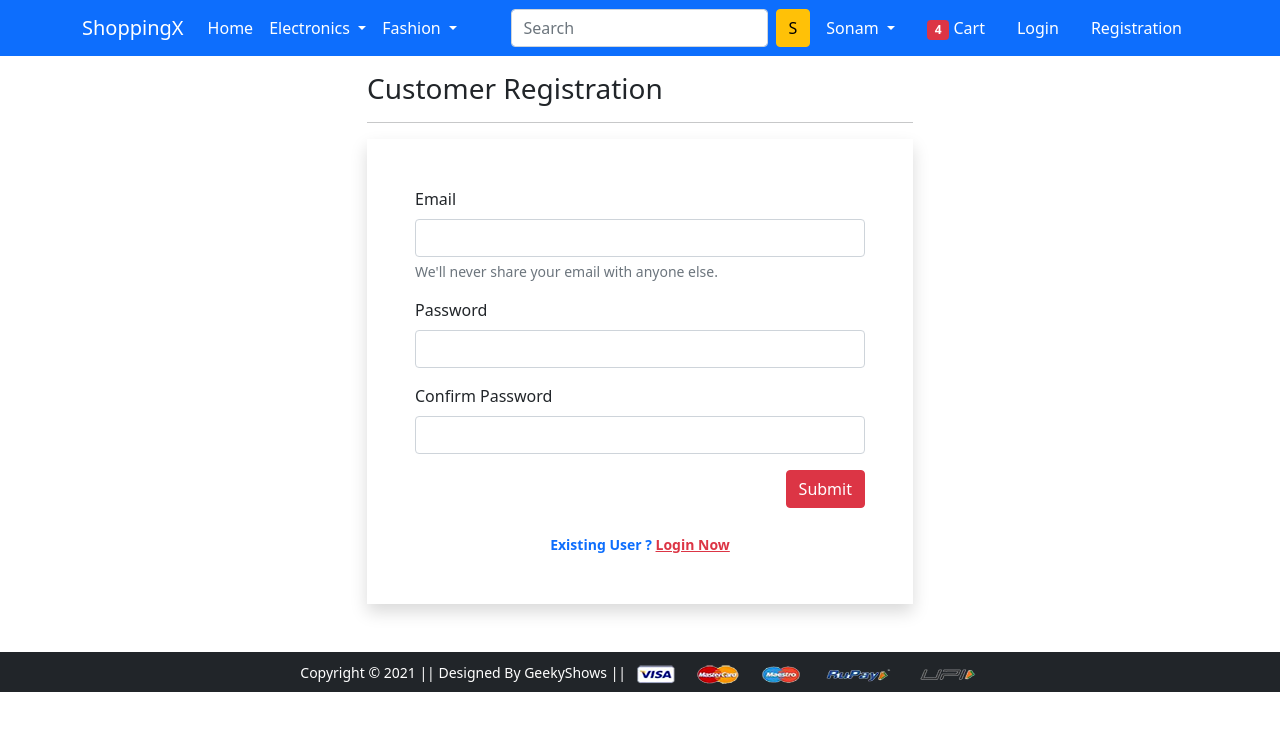
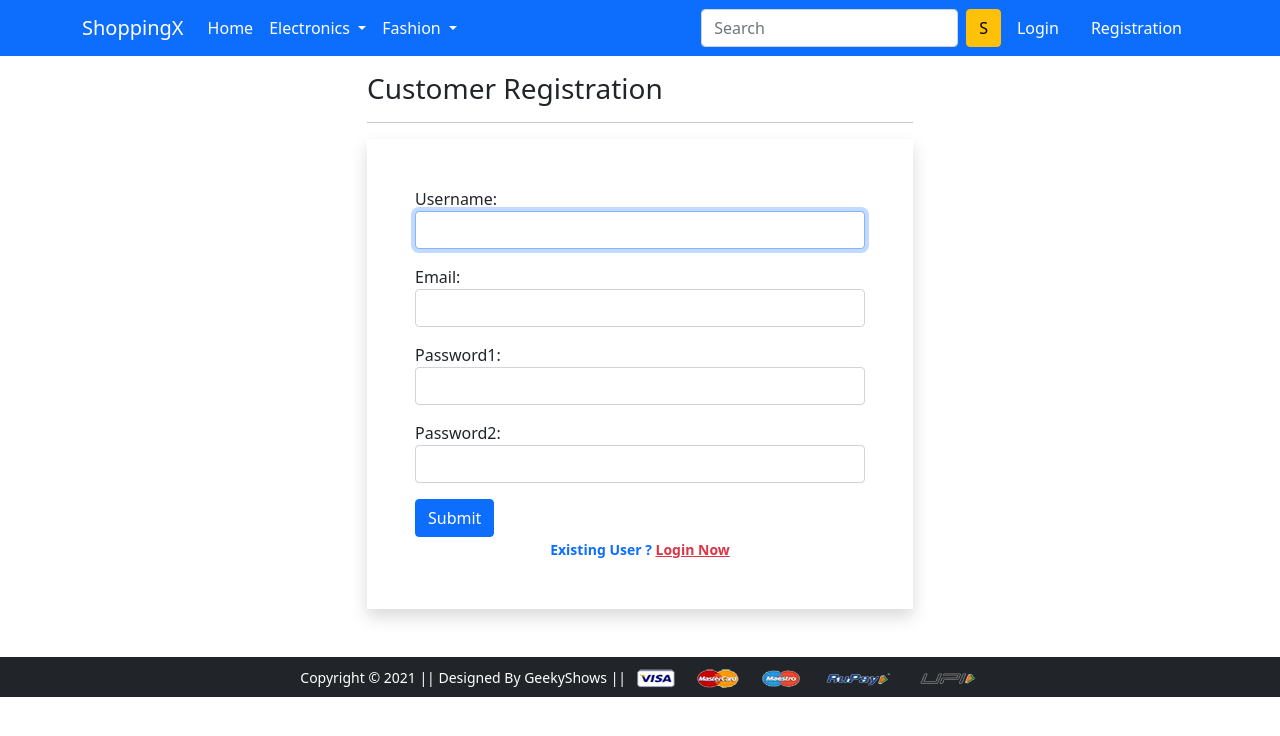
Before and after one commit to imgaurav02/shopon_with_auth, a Django app: page /registration/ in a window 1280 px wide. Shown: the top 736 px of the page. Run offline with Django 3.2, Linux system fonts and the light colour scheme; some libraries are stand-ins or nearby versions.

Commit message:
implimented login and registration of user using default authentication system and forms

```diff
--- /dev/null
+++ b/app/forms.py
@@ -0,0 +1,20 @@
+from django import forms
+from django.contrib.auth.forms import UserCreationForm,AuthenticationForm,UsernameField
+from django.contrib.auth.models import User
+from django.utils.translation import gettext,gettext_lazy as _
+
+
+class CustomerRegistrationForm(UserCreationForm):
+    password1 = forms.CharField(required=True,widget=forms.PasswordInput(attrs={'class':'form-control'}))
+    password2 = forms.CharField(required=True,widget=forms.PasswordInput(attrs={'class':'form-control'}))
+    email = forms.CharField(required=True,widget=forms.EmailInput(attrs={'class':'form-control'}))
+    class Meta:
+        model = User
+        fields = ['username','email','password1','password2']
+        labels = {'email':'Email','password1':'Password','password2':'Confirm Password(again)'}
+        widgets = {'username':forms.TextInput(attrs={'class':'form-control'})}
+
+
+class LoginForm(AuthenticationForm):
+    username = UsernameField(widget=forms.TextInput(attrs={'autofocus':True,'class':'form-control'}))
+    password = forms.CharField(label=_("Password"),strip=False,widget=forms.PasswordInput(attrs={'autocomplete':'current-password','class':'form-control'}))
--- a/app/templates/app/base.html
+++ b/app/templates/app/base.html
@@ -58,6 +58,7 @@
          </form>
          <div>
           <ul class="navbar-nav me-auto mb-2 mb-lg-0">
+          {% if request.user.is_authenticated %}
            <li class="nav-item dropdown mx-2">
               <a class="nav-link dropdown-toggle text-white" href="#" id="profileDropdown" role="button" data-bs-toggle="dropdown" aria-expanded="false">
                 Sonam
@@ -66,18 +67,21 @@
                 <li><a class="dropdown-item" href="{% url 'profile' %}">Profile</a></li>
                 <li><a class="dropdown-item" href="{% url 'orders' %}">Orders</a></li>
                 <li><a class="dropdown-item" href="{% url 'changepassword' %}">Change Password</a></li>
-                <li><a class="dropdown-item" href="#">Logout</a></li>
+                <li><a class="dropdown-item" href="{% url 'logout' %}">Logout</a></li>
               </ul>
             </li>
             <li class="nav-item mx-2">
              <a href="{% url 'add-to-cart' %}" class="nav-link text-white"><span class="badge bg-danger">4</span> Cart </a>
             </li>
+            {% else %}
             <li class="nav-item mx-2">
              <a href="{% url 'login' %}" class="nav-link text-white">Login</a>
             </li>
             <li class="nav-item mx-2">
              <a href="{% url 'customerregistration' %}" class="nav-link text-white">Registration</a>
             </li>
+
+            {% endif %}
           </ul>
          </div>
        </div>
--- a/app/templates/app/customerregistration.html
+++ b/app/templates/app/customerregistration.html
@@ -2,6 +2,11 @@
 {% load static %}
 {% block title %}Customer Registration{% endblock title %}
 {% block main-content %}
+
+{% if request.user.is_authenticated %}
+<h1>You are already Logged In!!</h1>
+
+{% else %}
 <div class="container">
  <div class="row my-3">
   <div class="col-sm-6 offset-sm-3">
@@ -9,32 +14,28 @@
    <hr>
 
    <form action="" method="post" novalidate class="shadow p-5">
-    <div class="mb-3">
-     <label for="inputEmail4" class="form-label">Email</label>
-     <input type="email" class="form-control" id="inputEmail4">
-     <div id="emailHelp" class="form-text">We'll never share your email with anyone else.</div>
+   {% if messages %}
+      {% for message in messages %}
+         <p {% if message.tags %} class="alert alert-{{message.tags}} mb-5" {% endif %}>{{message}}</p>
+      {% endfor %}
+   {% endif %}
+   {% csrf_token %}
+    {% for fm in form %}
+    <div class="form-group mb-3">
+    {{fm.label_tag}} {{fm}} <small class="text-danger"> {{fm.errors|striptags}}</small>
     </div>
-    <div class="mb-3">
-     <label for="inputPassword1" class="form-label">Password</label>
-     <input type="password" class="form-control" id="inputPassword1">
-    </div>
-    <div class="mb-3">
-     <label for="inputPassword2" class="form-label">Confirm Password</label>
-     <input type="password" class="form-control" id="inputPassword2">
-    </div>
-    <div class="text-end">
-     <button type="button" class="btn btn-danger">Submit</button>
-    </div>
+    {% endfor %}
+    <input type="submit" value ="Submit" class="btn btn-primary align-center">
     <br>
-    <div class="text-center text-primary fw-bold"><small>Existing User ? <a href="{% url 'login' %}"
-       class="text-danger">Login Now</a> </small></div>
+    <div class="text-center text-primary fw-bold"><small>Existing User ? <a href="{%url 'login'%}" class="text-danger">Login Now</a></small></div>
     {% if form.non_field_errors %}
     {% for error in form.non_field_errors %}
-    <p class="alert alert-danger my-3">{{error}}</p>
+      <p class="alert alert-danger my-3">{{error}}</p>
     {% endfor %}
     {% endif %}
    </form>
   </div>
  </div>
 </div>
+{% endif %}
 {% endblock main-content %}
--- a/app/urls.py
+++ b/app/urls.py
@@ -2,6 +2,8 @@ from django.urls import path
 from app import views
 from django.conf.urls.static import static
 from django.conf import settings
+from django.contrib.auth import views as auth_views  #renaming the views to rectify name conflict
+from .forms import LoginForm
 urlpatterns = [
     # path('', views.home), user for fxn based
     path('',views.ProductView.as_view(),name="home"),
@@ -14,7 +16,9 @@ urlpatterns = [
     path('changepassword/', views.change_password, name='changepassword'),
     path('mobile/', views.mobile, name='mobile'),
     path('mobile/<slug:data>', views.mobile, name='mobiledata'),
-    path('login/', views.login, name='login'),
-    path('registration/', views.customerregistration, name='customerregistration'),
+    # we are using default login so defining direct in urls not done anything in views
+    path('accounts/login/',auth_views.LoginView.as_view(template_name='app/login.html',authentication_form=LoginForm),name='login'),
+    path('logout/',auth_views.LogoutView.as_view(next_page='login'),name='logout'),
+    path('registration/',views.CustomerRegistrationView.as_view(),name="customerregistration"),
     path('checkout/', views.checkout, name='checkout'),
 ] + static(settings.MEDIA_URL, document_root=settings.MEDIA_ROOT)
--- a/app/views.py
+++ b/app/views.py
@@ -1,6 +1,9 @@
 from django.shortcuts import render
 from django.views import View
 from .models import Customer,Product,Cart,OrderPlcaed
+from .forms import CustomerRegistrationForm
+from django.contrib import messages
+
 # def home(request):
 #  return render(request, 'app/home.html')
 # class based views defining
@@ -46,11 +49,22 @@ def mobile(request,data = None):
         mobiles = Product.objects.filter(category='M').filter(discounted_price__gt=10000)
     return render(request, 'app/mobile.html',{'mobiles':mobiles})
 
-def login(request):
- return render(request, 'app/login.html')
+# we are using default login so defining direct in urls not done anything in views
 
-def customerregistration(request):
- return render(request, 'app/customerregistration.html')
+# def customerregistration(request):
+#  return render(request, 'app/customerregistration.html')
+
+class CustomerRegistrationView(View):
+    def get(self,request):
+        form = CustomerRegistrationForm()
+        return render(request, 'app/customerregistration.html',{'form':form})
+    def post(self,request):
+        form = CustomerRegistrationForm(request.POST)
+        if form.is_valid():
+            form.save()
+            messages.success(request,'Congratulations!! Registered Successfully')
+        return render(request, 'app/customerregistration.html',{'form':form})
+
 
 def checkout(request):
  return render(request, 'app/checkout.html')
--- a/shopon/settings.py
+++ b/shopon/settings.py
@@ -122,3 +122,4 @@ STATIC_URL = '/static/'
 #using this when we add any image to db it will store to media folder
 MEDIA_URL = '/media/'
 MEDIA_ROOT = os.path.join(BASE_DIR,'media')
+LOGIN_REDIRECT_URL = '/profile/'
```
Also changed, not shown: app/templates/app/login.html (+18 -7 lines), db.sqlite3.
